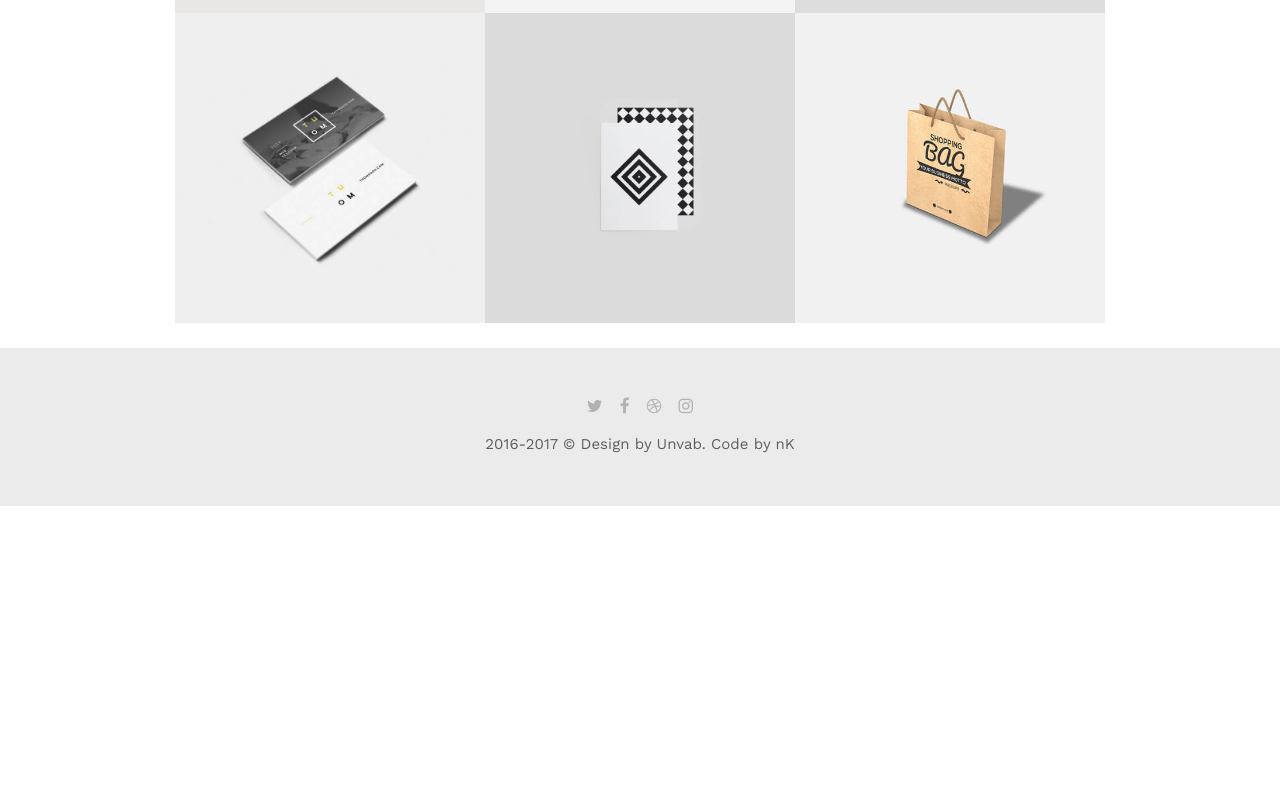
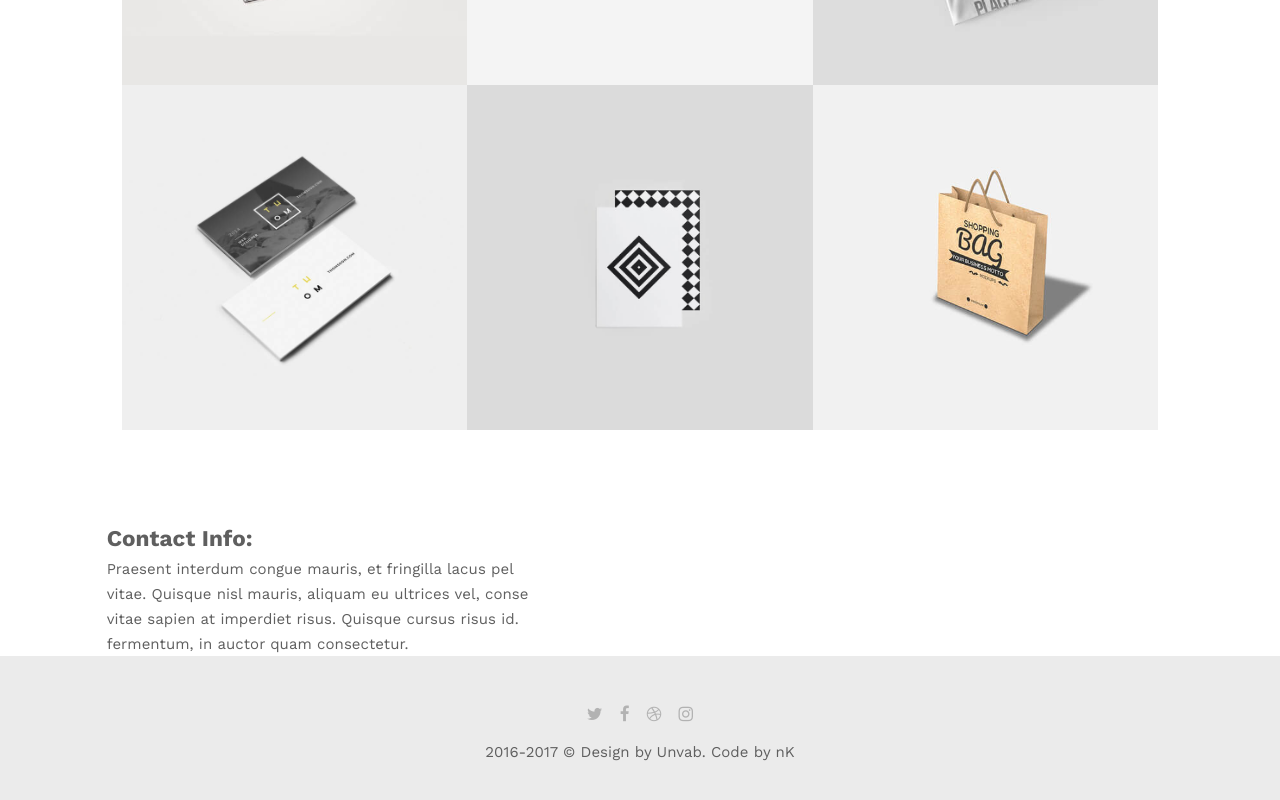
Before and after one commit to PrudnikOFF97/Snow, a plain HTML site: page index.html in a window 1280 px wide. Shown: the part 2460-3260 px from the top of the page. Before the commit the page ends 2966 px from the top, so only its background shows below. Drawn offline with nearby package versions, Linux system fonts and the light colour scheme; files whose address does not match are found by name; a web font is replaced by a local one.

Commit message:
feat: add general markup of contact

```diff
--- a/index.html
+++ b/index.html
@@ -210,6 +210,17 @@
                     </div>
                 </div>
             </section>
+            <section class="contact" id="contact">
+                <div class="contact__container">
+                    <div class="contact_info">
+                        <h1 class="contact__header">Contact Info:</h1>
+                        <p>Praesent interdum congue mauris, et fringilla lacus pel vitae. Quisque nisl mauris, aliquam eu ultrices vel, conse vitae sapien at imperdiet risus. Quisque cursus risus id. fermentum, in auctor quam consectetur.</p>
+                    </div>
+                    <div class="contact__inputs">
+
+                    </div>
+                </div>
+            </section>
         </main>
         <footer>
             <div class="footer__container">
--- a/style.css
+++ b/style.css
@@ -255,7 +255,7 @@ body{
     margin-left: 22px;
 }
 .portfolio{
-    padding-bottom: 25px;
+    padding-bottom: 90px;
 }
 .portfolio__container{
     grid-column: 2;
@@ -319,6 +319,16 @@ body{
 }
 .portfolio__item__image-pbag{
     background-image: url(assets/images/portfolio-12-sm.jpg);
+}
+.contact{
+    display: grid;
+    grid-template-columns: 1fr 10fr 1fr;
+
+}
+.contact__container{
+    grid-column: 2;
+    display: grid;
+    grid-template-columns: 445px auto;
 }
 footer{
     display: grid;
@@ -390,8 +400,8 @@ footer{
         grid-row: 2;
     }
     .portfolio__container{
-        grid-template-columns: repeat(3, 310px);
-        grid-template-rows: repeat(3, 310px);
+        grid-template-columns: repeat(3, 27vw);
+        grid-template-rows: repeat(3, 27vw);
         color: #fff;
     }
     .portfolio__item__image:hover > .portfolio__item__overlay > h2{
@@ -537,8 +547,8 @@ footer{
         grid-template-rows: repeat(2, 1fr);
     }
     .portfolio__container{
-        grid-template-columns: repeat(2, 310px);
-        grid-template-rows: repeat(5, 310px);
+        grid-template-columns: repeat(2, 42vw);
+        grid-template-rows: repeat(5, 42vw);
     }
     .portfolio__item__image:hover > .portfolio__item__overlay > h2{
         padding-top: 120px;
@@ -553,8 +563,8 @@ footer{
         grid-template-rows: repeat(4, 1fr);
     }
     .portfolio__container{
-        grid-template-columns: 80vw;
-        grid-template-rows: repeat(9, 80vw);
+        grid-template-columns: 83vw;
+        grid-template-rows: repeat(9, 83vw);
     }
     .portfolio__item__overlay > h2{
         padding-top: 45%;
```
